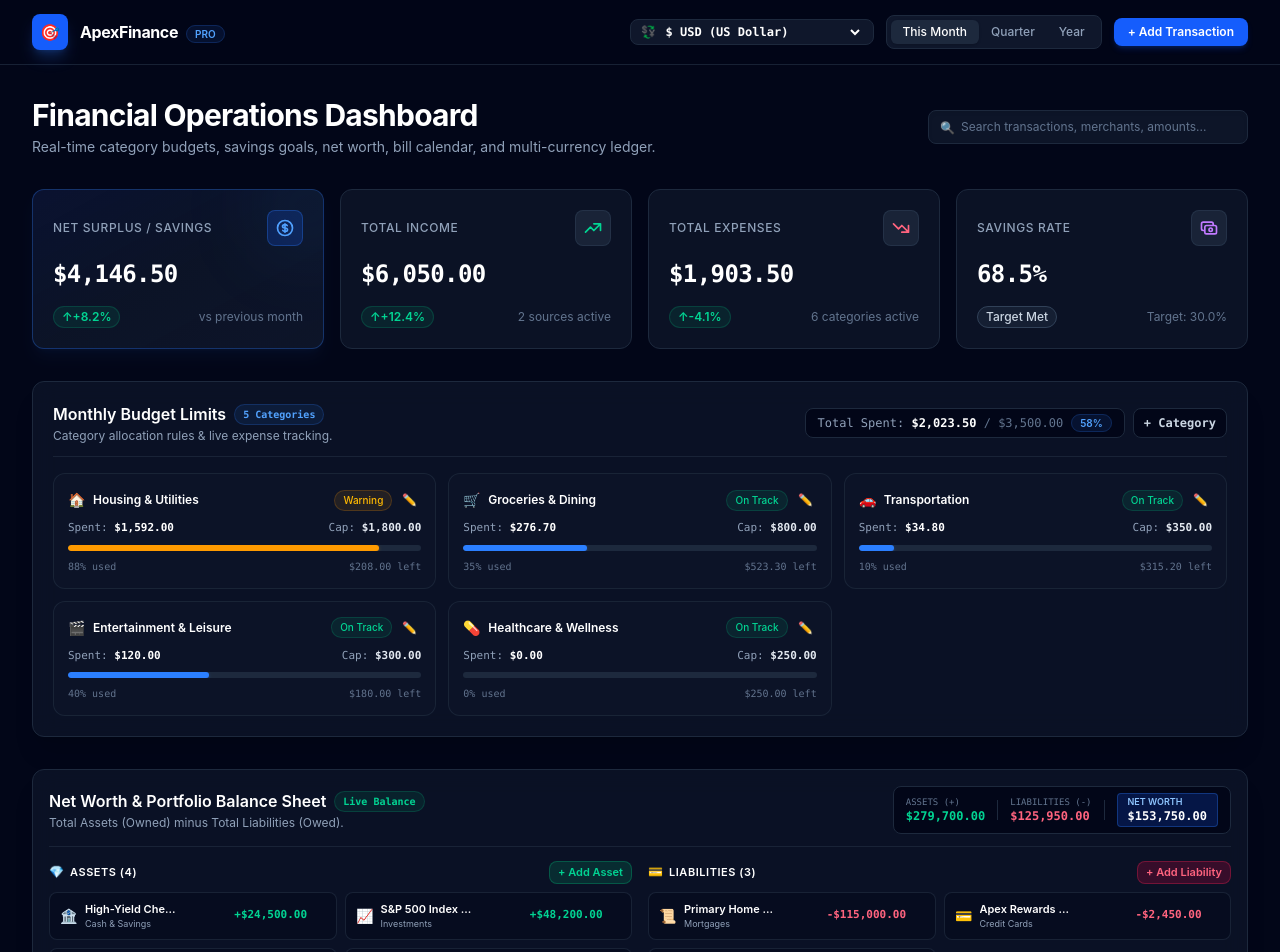
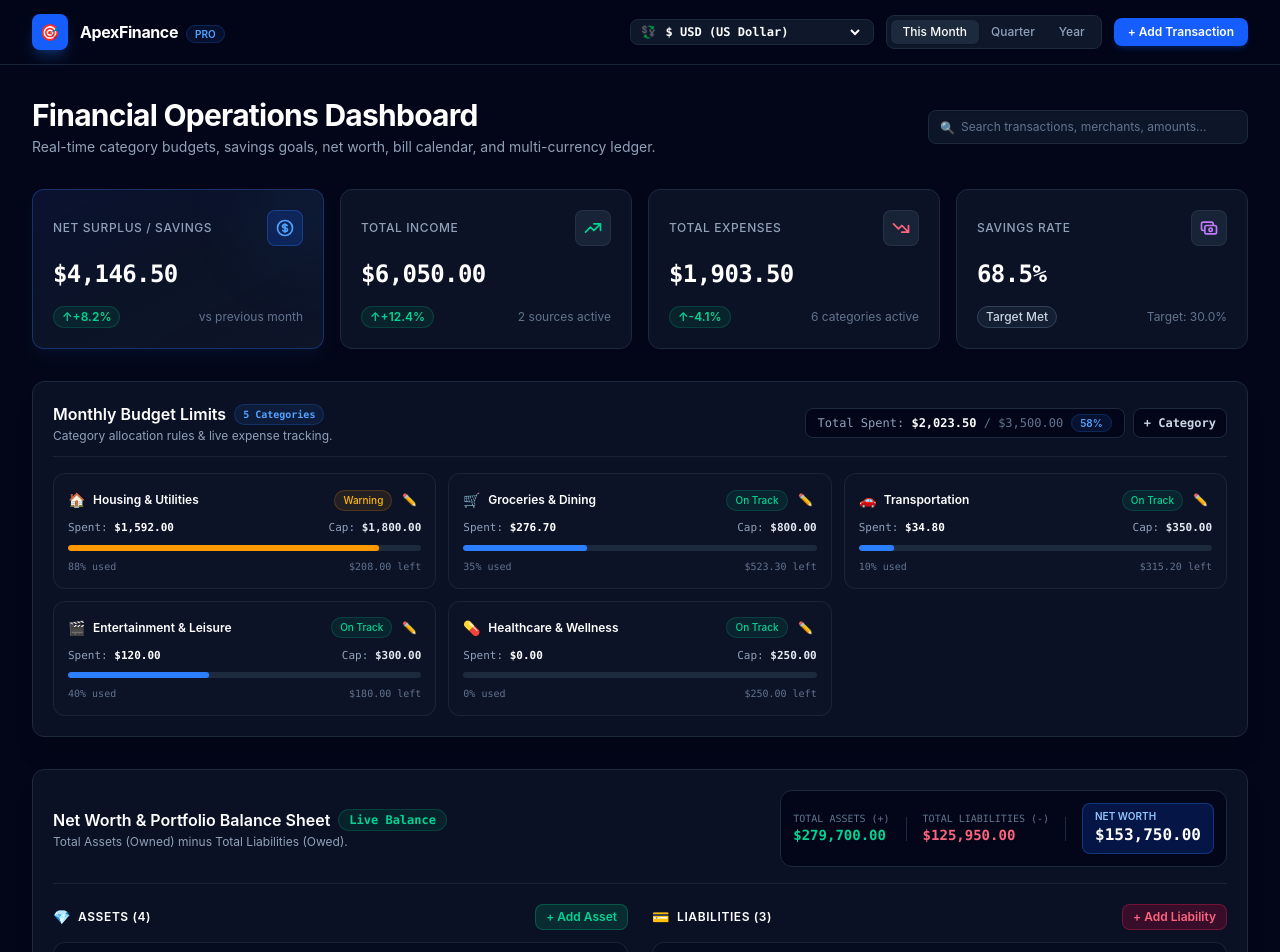
Before and after one commit to BlessedUzama/Finance-Application, a React (Vite) app: page / in a window 1280 px wide. Shown: the top 952 px of the page. Built offline with nearby package versions, Linux system fonts and the light colour scheme.

Commit message:
revert: restore original full layout for Net Worth & Portfolio Balance Sheet

```diff
--- a/src/components/dashboard/NetWorthTracker.tsx
+++ b/src/components/dashboard/NetWorthTracker.tsx
@@ -65,13 +65,13 @@ export const NetWorthTracker: React.FC = () => {
   };
 
   return (
-    <div className="rounded-xl border border-slate-800 bg-slate-900/70 p-4 backdrop-blur-md space-y-3.5 shadow-xl">
+    <div className="rounded-xl border border-slate-800 bg-slate-900/70 p-5 backdrop-blur-md space-y-5 shadow-xl">
       {/* Top Header & Net Worth Gauge Banner */}
-      <div className="flex flex-col sm:flex-row sm:items-center sm:justify-between gap-3 border-b border-slate-800/80 pb-3">
+      <div className="flex flex-col lg:flex-row lg:items-center lg:justify-between gap-4 border-b border-slate-800/80 pb-4">
         <div>
           <div className="flex items-center gap-2">
             <h3 className="text-base font-semibold text-white">Net Worth & Portfolio Balance Sheet</h3>
-            <span className="rounded-full bg-emerald-500/10 px-2 py-0.5 text-[10px] font-mono font-semibold text-emerald-400 border border-emerald-500/20">
+            <span className="rounded-full bg-emerald-500/10 px-2.5 py-0.5 text-xs font-mono font-semibold text-emerald-400 border border-emerald-500/20">
               Live Balance
             </span>
           </div>
@@ -80,70 +80,69 @@ export const NetWorthTracker: React.FC = () => {
           </p>
         </div>
 
-        {/* Compact Net Worth Summary Bar */}
-        <div className="flex items-center gap-3 bg-slate-950 px-3 py-1.5 rounded-lg border border-slate-800 font-mono text-xs">
+        {/* Big Net Worth Summary Card */}
+        <div className="flex flex-wrap items-center gap-4 bg-slate-950 p-3 rounded-xl border border-slate-800 font-mono text-xs">
           <div>
-            <span className="text-slate-500 text-[9px] block">ASSETS (+)</span>
-            <span className="text-emerald-400 font-bold">{formatCurrency(totalAssets)}</span>
+            <span className="text-slate-500 block text-[10px]">TOTAL ASSETS (+)</span>
+            <span className="text-emerald-400 font-bold text-sm">{formatCurrency(totalAssets)}</span>
           </div>
 
-          <div className="h-5 w-px bg-slate-800" />
+          <div className="h-6 w-px bg-slate-800" />
 
           <div>
-            <span className="text-slate-500 text-[9px] block">LIABILITIES (-)</span>
-            <span className="text-rose-400 font-bold">{formatCurrency(totalLiabilities)}</span>
+            <span className="text-slate-500 block text-[10px]">TOTAL LIABILITIES (-)</span>
+            <span className="text-rose-400 font-bold text-sm">{formatCurrency(totalLiabilities)}</span>
           </div>
 
-          <div className="h-5 w-px bg-slate-800" />
+          <div className="h-6 w-px bg-slate-800" />
 
-          <div className="bg-blue-600/20 px-2.5 py-0.5 rounded border border-blue-500/30">
-            <span className="text-blue-300 text-[9px] block font-sans font-semibold">NET WORTH</span>
-            <span className="text-white font-bold text-xs">{formatCurrency(netWorth)}</span>
+          <div className="bg-blue-600/20 px-3 py-1.5 rounded-lg border border-blue-500/30">
+            <span className="text-blue-300 block text-[10px] font-sans font-semibold">NET WORTH</span>
+            <span className="text-white font-bold text-base">{formatCurrency(netWorth)}</span>
           </div>
         </div>
       </div>
 
-      {/* 2-Column Split with 2-Column Subgrids for Compact Height */}
-      <div className="grid grid-cols-1 lg:grid-cols-2 gap-4">
+      {/* 2-Column Split: Assets vs Liabilities */}
+      <div className="grid grid-cols-1 lg:grid-cols-2 gap-6">
         {/* Assets Column */}
-        <div className="space-y-2">
+        <div className="space-y-3">
           <div className="flex items-center justify-between">
-            <div className="flex items-center gap-1.5">
-              <span className="text-xs">💎</span>
-              <h4 className="text-[11px] font-semibold text-white uppercase tracking-wider">
+            <div className="flex items-center gap-2">
+              <span className="text-sm">💎</span>
+              <h4 className="text-xs font-semibold text-white uppercase tracking-wider">
                 Assets ({assets.length})
               </h4>
             </div>
             <button
               onClick={() => setIsAddAssetOpen(true)}
-              className="rounded-lg bg-emerald-600/20 px-2 py-0.5 text-[11px] font-semibold text-emerald-400 border border-emerald-500/30 hover:bg-emerald-600 hover:text-white transition-all cursor-pointer"
+              className="rounded-lg bg-emerald-600/20 px-2.5 py-1 text-xs font-semibold text-emerald-400 border border-emerald-500/30 hover:bg-emerald-600 hover:text-white transition-all cursor-pointer"
             >
               + Add Asset
             </button>
           </div>
 
-          {/* Subgrid of Asset Items */}
-          <div className="grid grid-cols-1 sm:grid-cols-2 gap-2">
+          <div className="space-y-2">
             {assets.map((asset) => (
               <div
                 key={asset.id}
-                className="group flex items-center justify-between rounded-lg border border-slate-800/80 bg-slate-950/40 px-2.5 py-2 hover:border-slate-700 hover:bg-slate-900/60 transition-all"
+                className="group flex items-center justify-between rounded-xl border border-slate-800/80 bg-slate-950/40 p-3 hover:border-slate-700 hover:bg-slate-900/60 transition-all"
               >
-                <div className="flex items-center gap-2 truncate max-w-[120px]">
-                  <span className="text-sm">{asset.icon}</span>
-                  <div className="truncate">
-                    <h5 className="text-[11px] font-semibold text-white truncate">{asset.name}</h5>
-                    <span className="text-[9px] text-slate-400 block truncate">{asset.category}</span>
+                <div className="flex items-center gap-3">
+                  <span className="text-base">{asset.icon}</span>
+                  <div>
+                    <h5 className="text-xs font-semibold text-white">{asset.name}</h5>
+                    <span className="text-[10px] text-slate-400">{asset.category}</span>
                   </div>
                 </div>
 
-                <div className="flex items-center gap-1.5">
-                  <span className="font-mono font-bold text-[11px] text-emerald-400">
+                <div className="flex items-center gap-3">
+                  <span className="font-mono font-bold text-xs text-emerald-400">
                     +{formatCurrency(asset.value)}
                   </span>
                   <button
                     onClick={() => removeAsset(asset.id)}
-                    className="text-slate-500 hover:text-rose-400 text-[10px] opacity-0 group-hover:opacity-100 transition-opacity p-0.5"
+                    className="text-slate-500 hover:text-rose-400 text-xs opacity-0 group-hover:opacity-100 transition-opacity p-1"
                     title="Delete Asset"
                   >
                     ✕
@@ -155,44 +154,43 @@ export const NetWorthTracker: React.FC = () => {
         </div>
 
         {/* Liabilities Column */}
-        <div className="space-y-2">
+        <div className="space-y-3">
           <div className="flex items-center justify-between">
-            <div className="flex items-center gap-1.5">
-              <span className="text-xs">💳</span>
-              <h4 className="text-[11px] font-semibold text-white uppercase tracking-wider">
+            <div className="flex items-center gap-2">
+              <span className="text-sm">💳</span>
+              <h4 className="text-xs font-semibold text-white uppercase tracking-wider">
                 Liabilities ({liabilities.length})
               </h4>
             </div>
             <button
               onClick={() => setIsAddLiabilityOpen(true)}
-              className="rounded-lg bg-rose-600/20 px-2 py-0.5 text-[11px] font-semibold text-rose-400 border border-rose-500/30 hover:bg-rose-600 hover:text-white transition-all cursor-pointer"
+              className="rounded-lg bg-rose-600/20 px-2.5 py-1 text-xs font-semibold text-rose-400 border border-rose-500/30 hover:bg-rose-600 hover:text-white transition-all cursor-pointer"
             >
               + Add Liability
             </button>
           </div>
 
-          {/* Subgrid of Liability Items */}
-          <div className="grid grid-cols-1 sm:grid-cols-2 gap-2">
+          <div className="space-y-2">
             {liabilities.map((item) => (
               <div
                 key={item.id}
-                className="group flex items-center justify-between rounded-lg border border-slate-800/80 bg-slate-950/40 px-2.5 py-2 hover:border-slate-700 hover:bg-slate-900/60 transition-all"
+                className="group flex items-center justify-between rounded-xl border border-slate-800/80 bg-slate-950/40 p-3 hover:border-slate-700 hover:bg-slate-900/60 transition-all"
               >
-                <div className="flex items-center gap-2 truncate max-w-[120px]">
-                  <span className="text-sm">{item.icon}</span>
-                  <div className="truncate">
-                    <h5 className="text-[11px] font-semibold text-white truncate">{item.name}</h5>
-                    <span className="text-[9px] text-slate-400 block truncate">{item.category}</span>
+                <div className="flex items-center gap-3">
+                  <span className="text-base">{item.icon}</span>
+                  <div>
+                    <h5 className="text-xs font-semibold text-white">{item.name}</h5>
+                    <span className="text-[10px] text-slate-400">{item.category}</span>
                   </div>
                 </div>
 
-                <div className="flex items-center gap-1.5">
-                  <span className="font-mono font-bold text-[11px] text-rose-400">
+                <div className="flex items-center gap-3">
+                  <span className="font-mono font-bold text-xs text-rose-400">
                     -{formatCurrency(item.amount)}
                   </span>
                   <button
                     onClick={() => removeLiability(item.id)}
-                    className="text-slate-500 hover:text-rose-400 text-[10px] opacity-0 group-hover:opacity-100 transition-opacity p-0.5"
+                    className="text-slate-500 hover:text-rose-400 text-xs opacity-0 group-hover:opacity-100 transition-opacity p-1"
                     title="Delete Liability"
                   >
                     ✕
@@ -225,11 +223,11 @@ export const NetWorthTracker: React.FC = () => {
                     placeholder="e.g. Robinhood Portfolio, Savings Account"
                     value={assetName}
                     onChange={(e) => setAssetName(e.target.value)}
-                    className="w-full rounded-lg border border-slate-800 bg-slate-950 px-3.5 py-2 text-xs text-white focus:border-blue-500 focus:outline-none"
+                    className="w-full rounded-lg border border-slate-800 bg-slate-950 px-3 py-2 text-xs text-white focus:border-blue-500 focus:outline-none"
                   />
                 </div>
 
-                <div className="grid grid-cols-2 gap-4">
+                <div className="grid grid-cols-2 gap-3">
                   <div>
                     <label className="block text-xs font-medium text-slate-400 mb-1">Estimated Value ($)</label>
                     <input
@@ -238,7 +236,7 @@ export const NetWorthTracker: React.FC = () => {
                       placeholder="15000"
                       value={assetValue}
                       onChange={(e) => setAssetValue(e.target.value)}
-                      className="w-full rounded-lg border border-slate-800 bg-slate-950 px-3.5 py-2 text-xs text-white focus:border-blue-500 focus:outline-none font-mono"
+                      className="w-full rounded-lg border border-slate-800 bg-slate-950 px-3 py-2 text-xs text-white focus:border-blue-500 focus:outline-none font-mono"
                     />
                   </div>
 
@@ -247,7 +245,7 @@ export const NetWorthTracker: React.FC = () => {
                     <select
                       value={assetCategory}
                       onChange={(e) => setAssetCategory(e.target.value as any)}
-                      className="w-full rounded-lg border border-slate-800 bg-slate-950 px-3.5 py-2 text-xs text-white focus:border-blue-500 focus:outline-none cursor-pointer"
+                      className="w-full rounded-lg border border-slate-800 bg-slate-950 px-3 py-2 text-xs text-white focus:border-blue-500 focus:outline-none"
                     >
                       <option value="Cash & Savings">Cash & Savings</option>
                       <option value="Investments">Investments</option>
@@ -265,21 +263,21 @@ export const NetWorthTracker: React.FC = () => {
                     required
                     value={assetIcon}
                     onChange={(e) => setAssetIcon(e.target.value)}
-                    className="w-full rounded-lg border border-slate-800 bg-slate-950 px-3.5 py-2 text-xs text-white focus:border-blue-500 focus:outline-none"
+                    className="w-full rounded-lg border border-slate-800 bg-slate-950 px-3 py-2 text-xs text-white focus:border-blue-500 focus:outline-none"
                   />
                 </div>
 
-                <div className="flex justify-end gap-3 pt-3 border-t border-slate-800">
+                <div className="flex justify-end gap-2 pt-2 border-t border-slate-800">
                   <button
                     type="button"
                     onClick={() => setIsAddAssetOpen(false)}
-                    className="rounded-lg border border-slate-800 px-4 py-2 text-xs font-medium text-slate-300 hover:bg-slate-800 transition-colors"
+                    className="rounded-lg border border-slate-800 px-3 py-1.5 text-xs text-slate-300 hover:bg-slate-800"
                   >
                     Cancel
                   </button>
                   <button
                     type="submit"
-                    className="rounded-lg bg-emerald-600 px-4 py-2 text-xs font-semibold text-white hover:bg-emerald-500 shadow-md shadow-emerald-600/20 transition-all cursor-pointer"
+                    className="rounded-lg bg-emerald-600 px-3 py-1.5 text-xs font-semibold text-white hover:bg-emerald-500 shadow-md shadow-emerald-600/20 cursor-pointer"
                   >
                     Save Asset
                   </button>
@@ -311,11 +309,11 @@ export const NetWorthTracker: React.FC = () => {
                     placeholder="e.g. Chase Sapphire Reserve, Car Loan"
                     value={liabilityName}
                     onChange={(e) => setLiabilityName(e.target.value)}
-                    className="w-full rounded-lg border border-slate-800 bg-slate-950 px-3.5 py-2 text-xs text-white focus:border-blue-500 focus:outline-none"
+                    className="w-full rounded-lg border border-slate-800 bg-slate-950 px-3 py-2 text-xs text-white focus:border-blue-500 focus:outline-none"
                   />
                 </div>
 
-                <div className="grid grid-cols-2 gap-4">
+                <div className="grid grid-cols-2 gap-3">
                   <div>
                     <label className="block text-xs font-medium text-slate-400 mb-1">Owed Amount ($)</label>
                     <input
@@ -324,7 +322,7 @@ export const NetWorthTracker: React.FC = () => {
                       placeholder="3500"
                       value={liabilityAmount}
                       onChange={(e) => setLiabilityAmount(e.target.value)}
-                      className="w-full rounded-lg border border-slate-800 bg-slate-950 px-3.5 py-2 text-xs text-white focus:border-blue-500 focus:outline-none font-mono"
+                      className="w-full rounded-lg border border-slate-800 bg-slate-950 px-3 py-2 text-xs text-white focus:border-blue-500 focus:outline-none font-mono"
                     />
                   </div>
 
@@ -333,7 +331,7 @@ export const NetWorthTracker: React.FC = () => {
                     <select
                       value={liabilityCategory}
                       onChange={(e) => setLiabilityCategory(e.target.value as any)}
-                      className="w-full rounded-lg border border-slate-800 bg-slate-950 px-3.5 py-2 text-xs text-white focus:border-blue-500 focus:outline-none cursor-pointer"
+                      className="w-full rounded-lg border border-slate-800 bg-slate-950 px-3 py-2 text-xs text-white focus:border-blue-500 focus:outline-none"
                     >
                       <option value="Credit Cards">Credit Cards</option>
                       <option value="Mortgages">Mortgages</option>
@@ -351,21 +349,21 @@ export const NetWorthTracker: React.FC = () => {
                     required
                     value={liabilityIcon}
                     onChange={(e) => setLiabilityIcon(e.target.value)}
-                    className="w-full rounded-lg border border-slate-800 bg-slate-950 px-3.5 py-2 text-xs text-white focus:border-blue-500 focus:outline-none"
+                    className="w-full rounded-lg border border-slate-800 bg-slate-950 px-3 py-2 text-xs text-white focus:border-blue-500 focus:outline-none"
                   />
                 </div>
 
-                <div className="flex justify-end gap-3 pt-3 border-t border-slate-800">
+                <div className="flex justify-end gap-2 pt-2 border-t border-slate-800">
                   <button
                     type="button"
                     onClick={() => setIsAddLiabilityOpen(false)}
-                    className="rounded-lg border border-slate-800 px-4 py-2 text-xs font-medium text-slate-300 hover:bg-slate-800 transition-colors"
+                    className="rounded-lg border border-slate-800 px-3 py-1.5 text-xs text-slate-300 hover:bg-slate-800"
                   >
                     Cancel
                   </button>
                   <button
                     type="submit"
-                    className="rounded-lg bg-rose-600 px-4 py-2 text-xs font-semibold text-white hover:bg-rose-500 shadow-md shadow-rose-600/20 transition-all cursor-pointer"
+                    className="rounded-lg bg-rose-600 px-3 py-1.5 text-xs font-semibold text-white hover:bg-rose-500 shadow-md shadow-rose-600/20 cursor-pointer"
                   >
                     Save Liability
                   </button>
```
